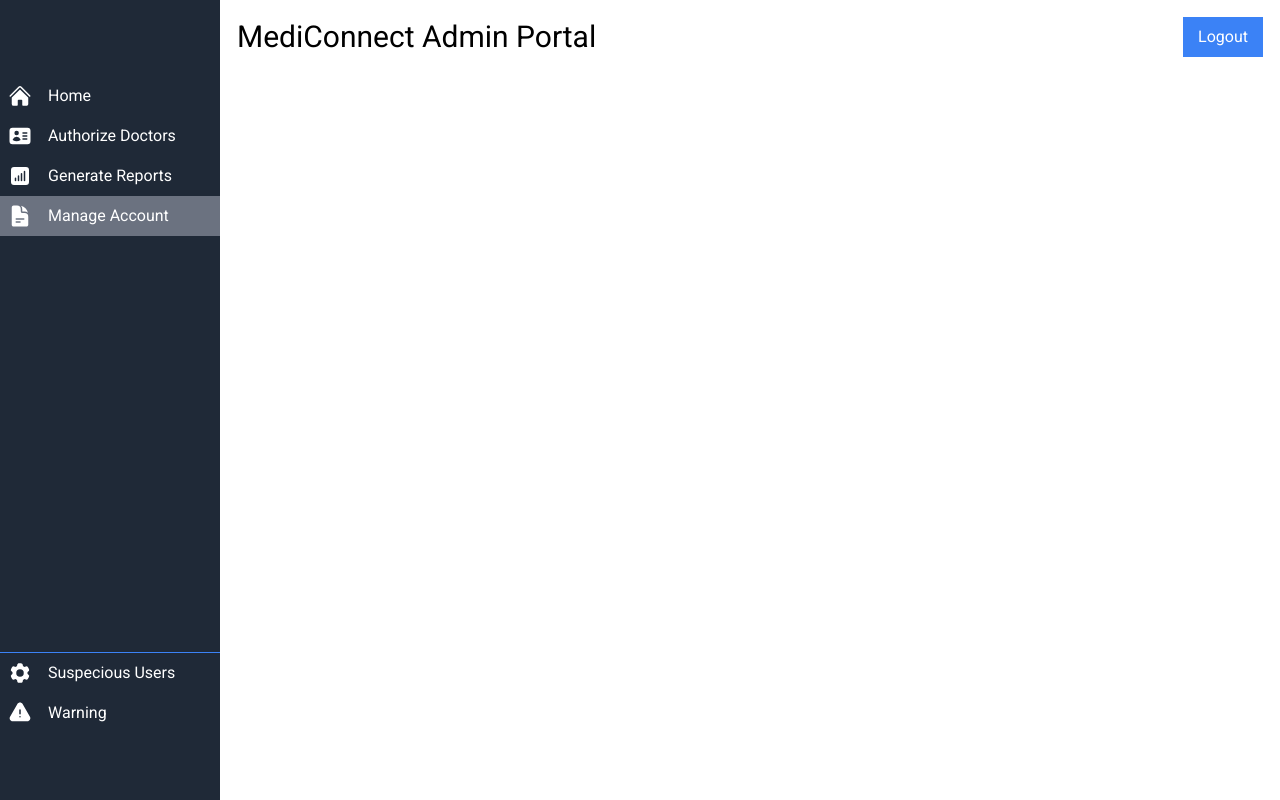
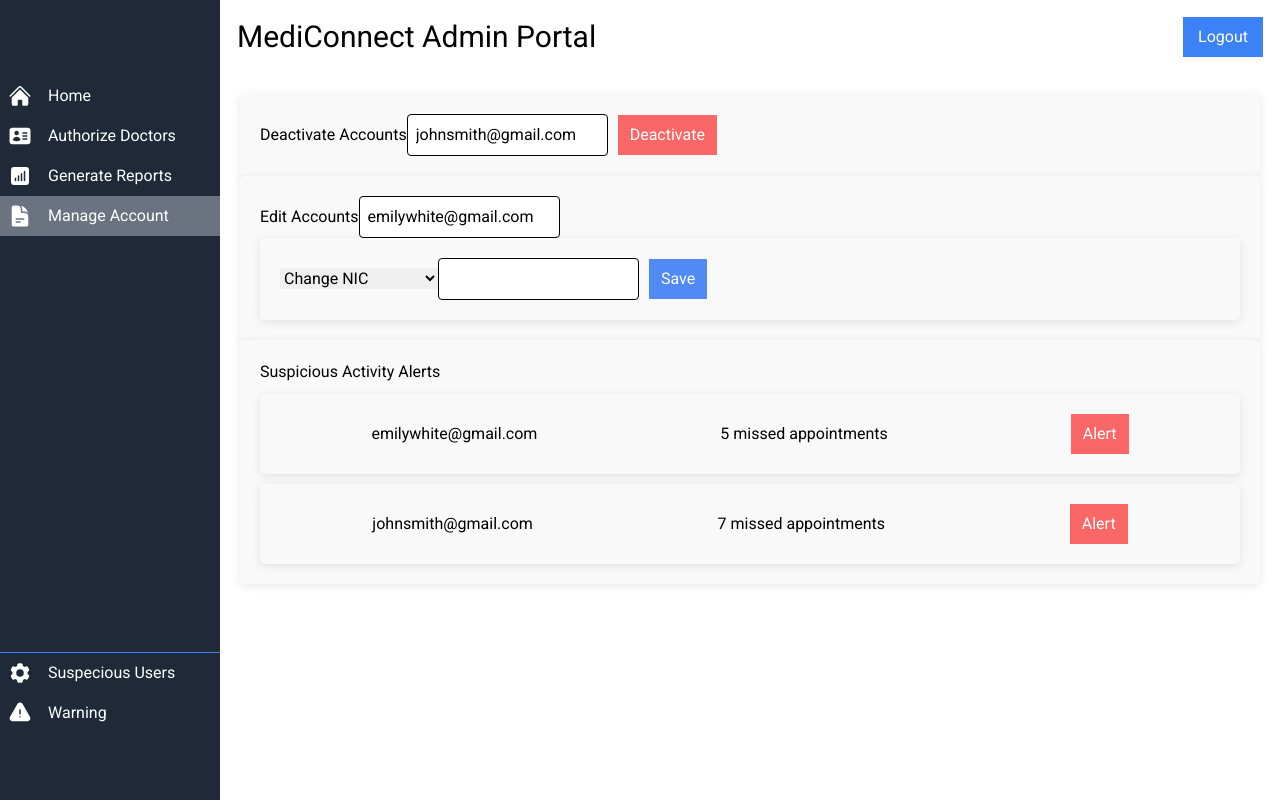
Before and after one commit to Medical-Care-Management-System/Mediconnect-Admin-Frontend, a React (Create React App) app: page / in a window 1280 px wide. Both pictures are taken after a click on the item "Manage Account". Built offline with nearby package versions, Linux system fonts and the light colour scheme.

Commit message:
Manage Account

```diff
--- a/src/App.js
+++ b/src/App.js
@@ -5,6 +5,7 @@ import DoctorContainer from './DoctorContainer';
 import AuthorizedDoctor from './AuthorizedDoctor';
 import Filter from './Filter';
 import HomePage from './HomePage';
+import ManageAccount from './ManageAccount';
 
 function App() {
   const [activeMenuItem, setActiveMenuItem] = useState('Home'); // default active
@@ -58,6 +59,11 @@ function App() {
             </div>
             </>
           )}
+
+           {activeMenuItem === 'Manage Account' && (
+              <ManageAccount />
+          )}
+
         </main>
       </div>
     </div>
--- /dev/null
+++ b/src/ManageAccount.css
@@ -0,0 +1,53 @@
+.manage-accounts {
+    padding: 20px;
+    width: 100%;
+
+  }
+
+  .manage-accounts div {
+    background-color: #f9f9f9;
+    border-radius: 5px;
+    padding: 20px;
+    box-shadow: 0 2px 10px rgba(0, 0, 0, 0.1);
+    justify-content:space-around;
+
+
+
+  }
+
+  input[type="text"] {
+    padding: 8px;
+    margin-right: 10px;
+    border: 1px solid black;
+    border-radius: 4px;
+  }
+
+  button {
+    padding: 8px 12px;
+    cursor: pointer;
+  }
+
+  .deactivate-btn {
+    background-color: rgb(251, 103, 103);
+    color: white;
+    border: none;
+  }
+
+  .save-btn {
+    background-color: rgb(81, 138, 245);
+    color: white;
+    border: none;
+  }
+
+  .alert-btn {
+    background-color: rgb(251, 103, 103);
+    color: white;
+    border: none;
+  }
+
+  .alert {
+    display: flex;
+    justify-content: space-between;
+    align-items: center;
+    margin-top: 10px;
+  }
--- /dev/null
+++ b/src/ManageAccount.jsx
@@ -0,0 +1,43 @@
+import React from 'react';
+import './ManageAccount.css';
+
+const ManageAccount = () => {
+  return (
+    <div className="manage-accounts">
+      <div className="deactivate-account">
+        <label>Deactivate Accounts</label>
+        <input type="text" value="johnsmith@gmail.com" readOnly />
+        <button className="deactivate-btn">Deactivate</button>
+      </div>
+
+      <div className="edit-account">
+        <label>Edit Accounts</label>
+        <input type="text" value="emilywhite@gmail.com" readOnly/>
+        <div className='change'>
+        <select >
+          <option value="NIC">Change NIC</option>
+          <option value="UserName">Change User Name</option>
+          <option value="Password">Change Password</option>
+        </select>
+        <input type="text" />
+        <button className="save-btn">Save</button></div>
+      </div>
+
+      <div className="suspicious-activity-alerts">
+        <label>Suspicious Activity Alerts</label>
+        <div className="alert">
+          <span>emilywhite@gmail.com</span>
+          <span>5 missed appointments</span>
+          <button className="alert-btn">Alert</button>
+        </div>
+        <div className="alert">
+          <span>johnsmith@gmail.com</span>
+          <span>7 missed appointments</span>
+          <button className="alert-btn">Alert</button>
+        </div>
+      </div>
+    </div>
+  );
+};
+
+export default ManageAccount;
```
